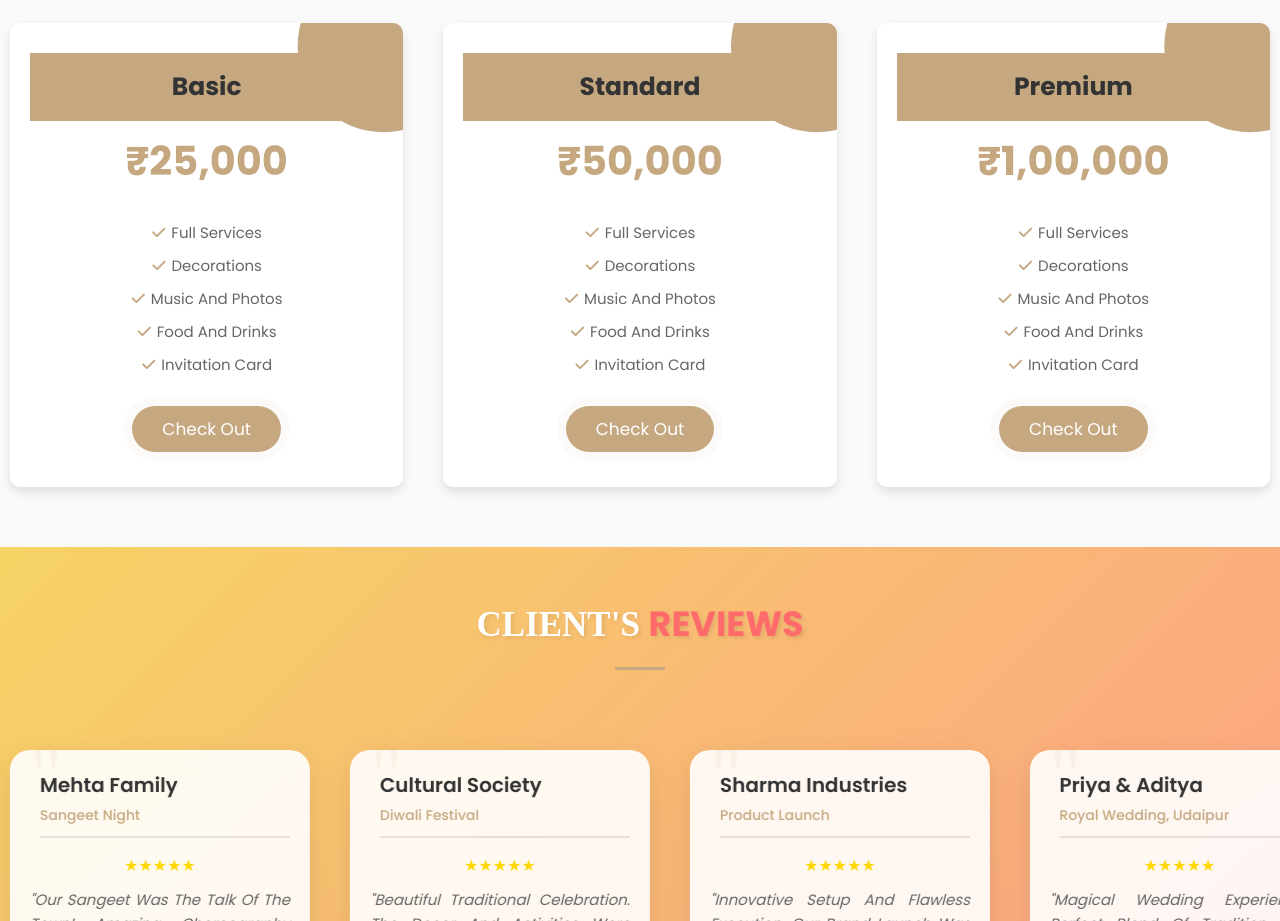
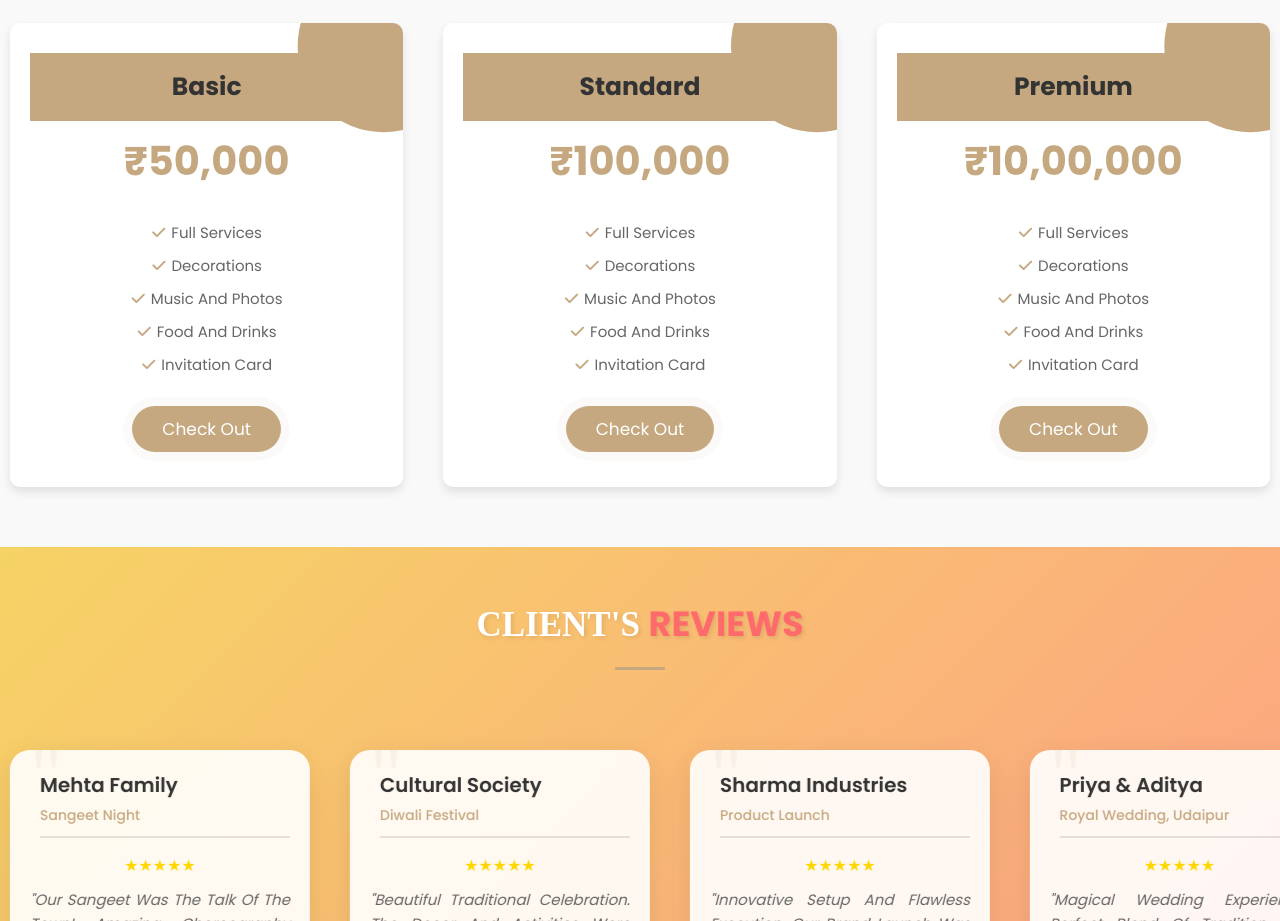
Before and after one commit to akshayrajput12/buzz-event-planer, a plain HTML site: page index.html in a window 1280 px wide. Shown: the part 4260-5181 px from the top of the page. Drawn offline with nearby package versions, Linux system fonts and the light colour scheme.

Commit message:
Update index.html

```diff
--- a/index.html
+++ b/index.html
@@ -458,7 +458,7 @@
       <div class="box-container">
         <div class="box">
           <h3 class="title">basic</h3>
-          <h3 class="amount">₹25,000</h3>
+          <h3 class="amount">₹50,000</h3>
           <ul>
             <li><i class="fas fa-check"></i>full services</li>
             <li><i class="fas fa-check"></i>decorations</li>
@@ -470,7 +470,7 @@
         </div>
         <div class="box">
           <h3 class="title">standard</h3>
-          <h3 class="amount">₹50,000</h3>
+          <h3 class="amount">₹100,000</h3>
           <ul>
             <li><i class="fas fa-check"></i>full services</li>
             <li><i class="fas fa-check"></i>decorations</li>
@@ -482,7 +482,7 @@
         </div>
         <div class="box">
           <h3 class="title">premium</h3>
-          <h3 class="amount">₹1,00,000</h3>
+          <h3 class="amount">₹10,00,000</h3>
           <ul>
             <li><i class="fas fa-check"></i>full services</li>
             <li><i class="fas fa-check"></i>decorations</li>
```
